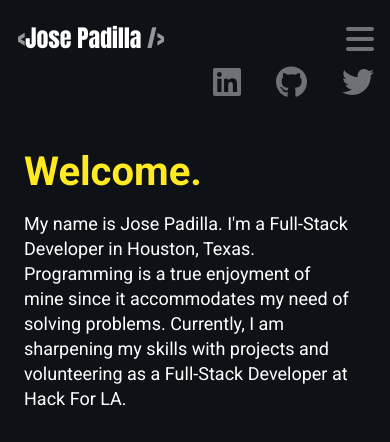
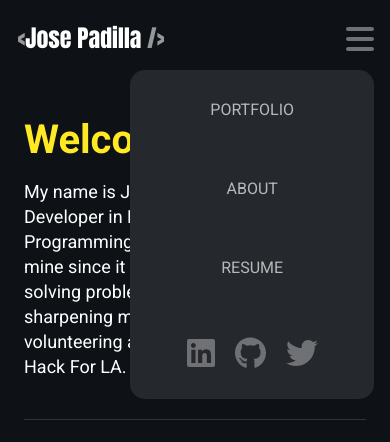
Before and after one commit to JpadillaCoding/Personal-Website, a Next.js app: page / in a window 390 px wide. Shown: the top 442 px of the page. Built offline with nearby package versions, Linux system fonts and the light colour scheme.

Commit message:
feat: all links and socials in a modal

```diff
--- a/app/components/navigation/page.module.css
+++ b/app/components/navigation/page.module.css
@@ -44,28 +44,30 @@
     .bars{
       display: flex;
     }
-    .nav_left_items_wrapper {
-      display: none; /* remove flex */
+    .nav_items_wrapper {
+      display: flex; /* remove flex */
       position: absolute;
       flex-direction: column;
       right: 16px;
       top: 70px;
       border-radius: 15px;
       background-color: #25282c;
-      align-items: center;
       z-index: 1;
     }
+    .nav_left_items_wrapper {
+      flex-direction: column;
+      align-items: center;
+    }
     .nav_links_left {
-      padding: 30px 80px 30px 80px;
-      flex-grow: 1;
       font-size: 1rem;
       margin: 0;
-      display: inline-block;
+      padding: 30px 80px 30px 80px;
+
     }
     .nav_right_items_wrapper {
-      display: flex;
-      justify-content: end;
-      flex-basis: 100%;
-      gap: 35px;
+      gap: 20px;
+      align-items: center;
+      justify-content: center;
+      padding: 30px 0px 30px 0px;
     }
   }
```
